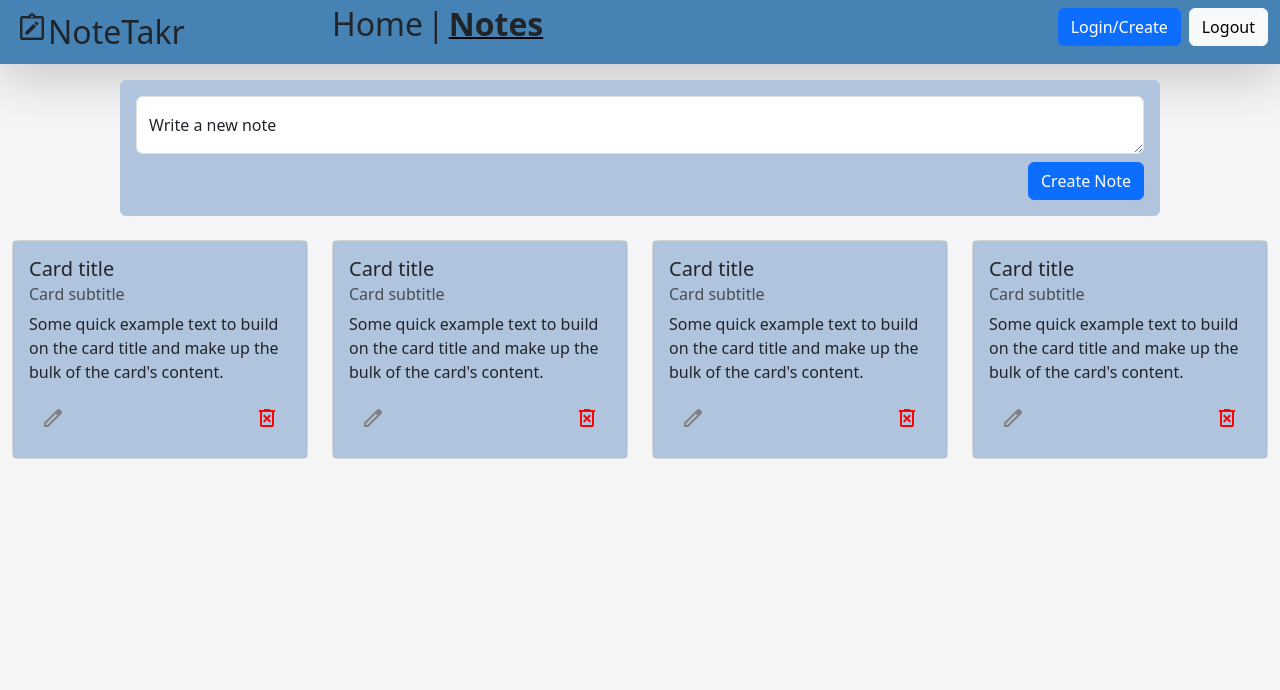
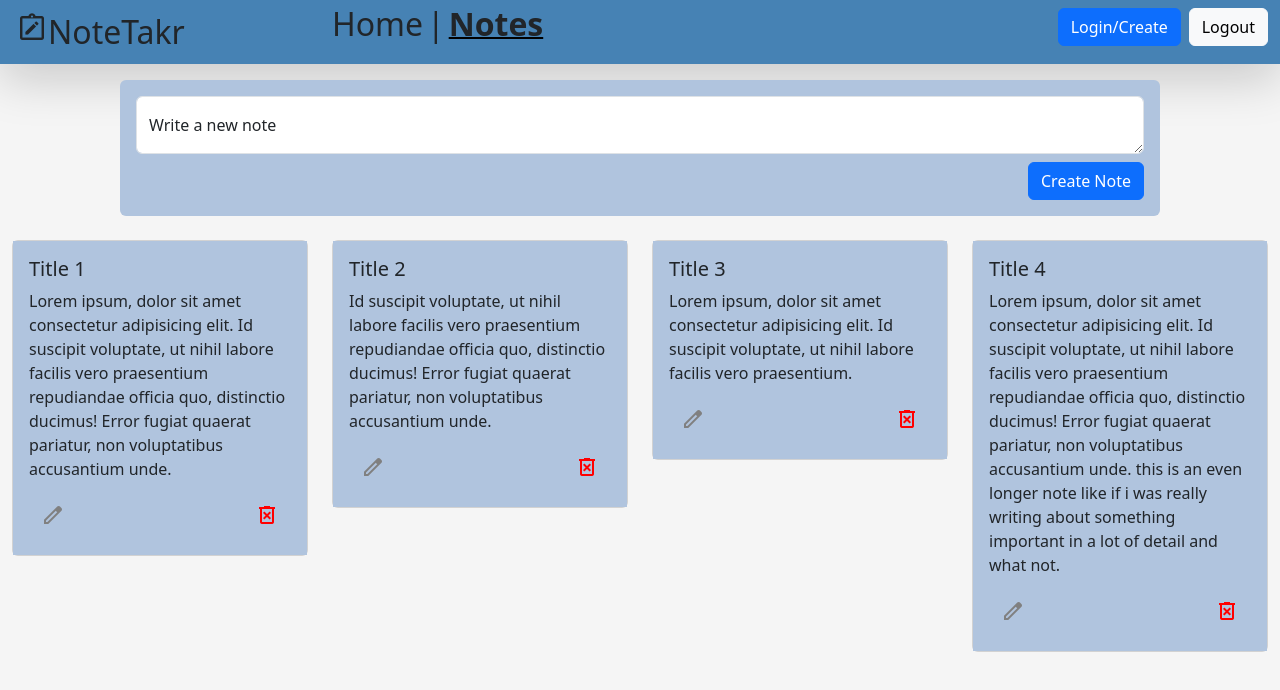
Before and after one commit to EricTimRussell/NoteTaker, a Vue app: page /notes in a window 1280 px wide. Shown: the top 690 px of the page. Built offline with nearby package versions, Linux system fonts and the light colour scheme.

Commit message:
pass notes prop and loop through notes array

```diff
--- a/src/components/NoteCardComponent.vue
+++ b/src/components/NoteCardComponent.vue
@@ -2,10 +2,8 @@
   <div class="col-lg-3 col-md-4 col-sm-6 col-12 py-2">
     <div class="card">
       <div class="card-body bg-lighter">
-        <h5 class="card-title">Card title</h5>
-        <h6 class="card-subtitle mb-2 text-body-secondary">Card subtitle</h6>
-        <p class="card-text">Some quick example text to build on the card title and make up the bulk of the card's
-          content.</p>
+        <h5 class="card-title">{{ notes.title }}</h5>
+        <p class="card-text">{{ notes.content }}</p>
         <div class="d-flex justify-content-between">
           <button class="card-link btn">
             <span class="material-symbols-outlined edit-icon">
@@ -24,6 +22,13 @@
 </template>
 
 <script setup>
+defineProps({
+  notes: { id: Number, title: String, content: String }
+})
+
+
+
+
 
 </script>
 
--- a/src/views/NotesView.vue
+++ b/src/views/NotesView.vue
@@ -6,10 +6,7 @@
     </div>
     <!-- SECTION Card -->
     <div class="row">
-      <NoteCardComponent />
-      <NoteCardComponent />
-      <NoteCardComponent />
-      <NoteCardComponent />
+      <NoteCardComponent v-for="note in notes" :notes="note" :key="note.id" />
     </div>
   </section>
 </template>
@@ -17,6 +14,31 @@
 <script setup>
 import NoteCardComponent from "@/components/NoteCardComponent.vue";
 import NoteFormComponent from "@/components/NoteFormComponent.vue";
+import { ref } from "vue";
+
+const notes = ref([
+  {
+    id: 1,
+    title: "Title 1",
+    content: "Lorem ipsum, dolor sit amet consectetur adipisicing elit. Id suscipit voluptate, ut nihil labore facilis vero praesentium repudiandae officia quo, distinctio ducimus! Error fugiat quaerat pariatur, non voluptatibus accusantium unde."
+  },
+  {
+    id: 2,
+    title: "Title 2",
+    content: "Id suscipit voluptate, ut nihil labore facilis vero praesentium repudiandae officia quo, distinctio ducimus! Error fugiat quaerat pariatur, non voluptatibus accusantium unde."
+  },
+  {
+    id: 3,
+    title: "Title 3",
+    content: "Lorem ipsum, dolor sit amet consectetur adipisicing elit. Id suscipit voluptate, ut nihil labore facilis vero praesentium."
+  },
+  {
+    id: 4,
+    title: "Title 4",
+    content: "Lorem ipsum, dolor sit amet consectetur adipisicing elit. Id suscipit voluptate, ut nihil labore facilis vero praesentium repudiandae officia quo, distinctio ducimus! Error fugiat quaerat pariatur, non voluptatibus accusantium unde. this is an even longer note like if i was really writing about something important in a lot of detail and what not."
+  }
+
+])
 
 
 </script>
```
